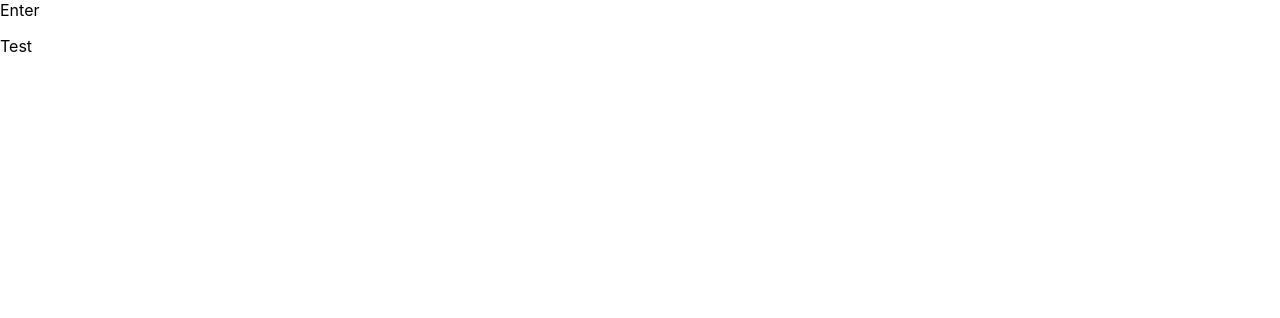
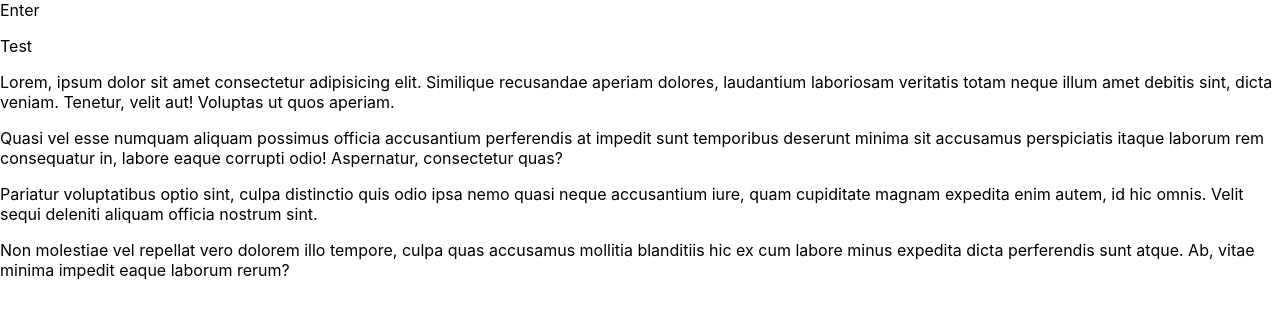
Before and after one commit to TwenntyOnee/ssps-dvop3-nextjs-typescript-gql-template, a Next.js app: page /about in a window 1280 px wide. Shown: the top 318 px of the page. Built offline with nearby package versions, Linux system fonts and the light colour scheme.

Commit message:
add about text

```diff
--- a/pages/about.tsx
+++ b/pages/about.tsx
@@ -3,6 +3,31 @@ const About = () => {
     <div>
       Enter
       <p>Test</p>
+      <div>
+        <p>
+          Lorem, ipsum dolor sit amet consectetur adipisicing elit. Similique
+          recusandae aperiam dolores, laudantium laboriosam veritatis totam
+          neque illum amet debitis sint, dicta veniam. Tenetur, velit aut!
+          Voluptas ut quos aperiam.
+        </p>
+        <p>
+          Quasi vel esse numquam aliquam possimus officia accusantium
+          perferendis at impedit sunt temporibus deserunt minima sit accusamus
+          perspiciatis itaque laborum rem consequatur in, labore eaque corrupti
+          odio! Aspernatur, consectetur quas?
+        </p>
+        <p>
+          Pariatur voluptatibus optio sint, culpa distinctio quis odio ipsa nemo
+          quasi neque accusantium iure, quam cupiditate magnam expedita enim
+          autem, id hic omnis. Velit sequi deleniti aliquam officia nostrum
+          sint.
+        </p>
+        <p>
+          Non molestiae vel repellat vero dolorem illo tempore, culpa quas
+          accusamus mollitia blanditiis hic ex cum labore minus expedita dicta
+          perferendis sunt atque. Ab, vitae minima impedit eaque laborum rerum?
+        </p>
+      </div>
     </div>
   );
 };
```
Also changed, not shown: 1 other file (tests, documents, lock files or other folders).
